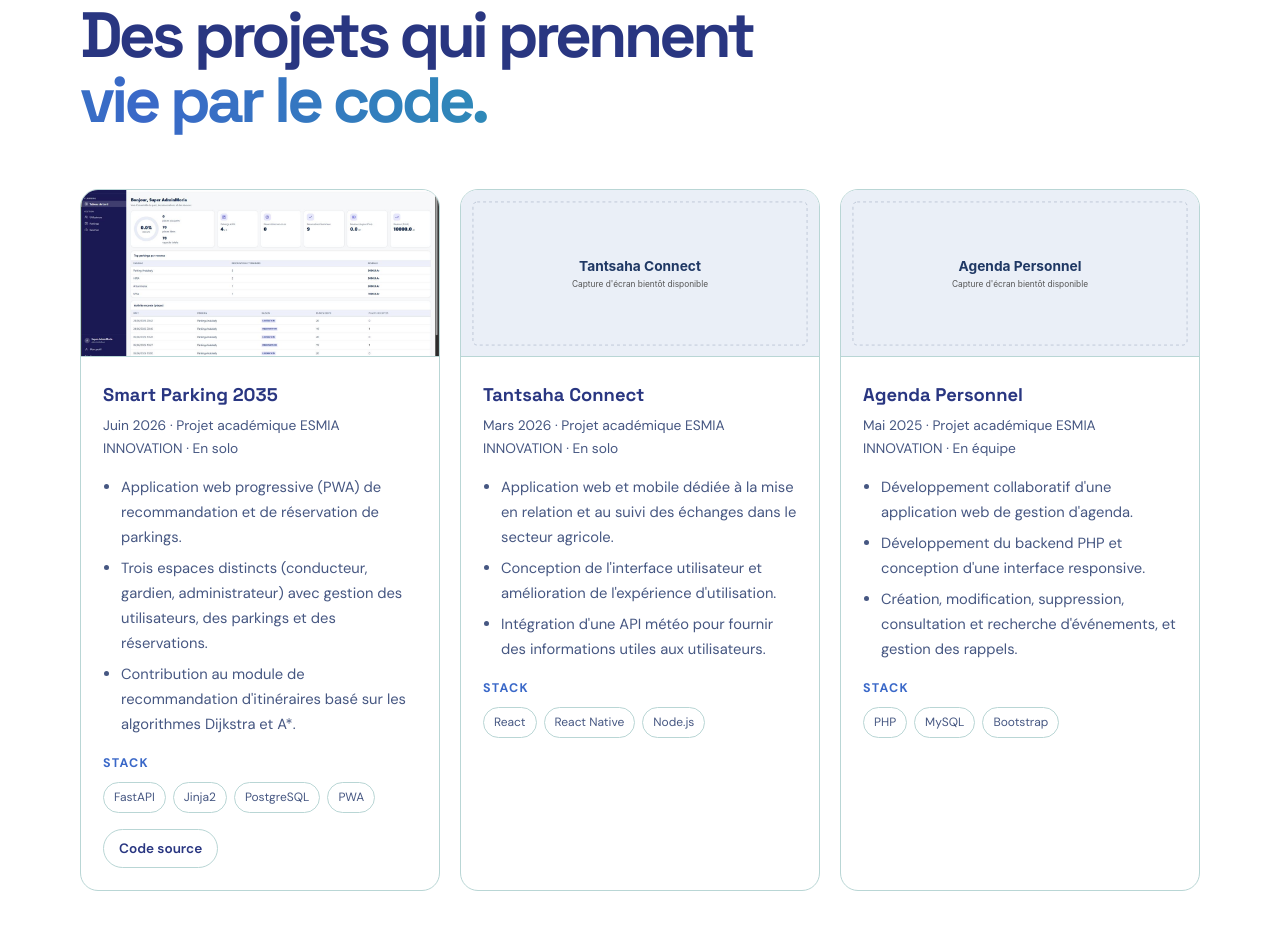
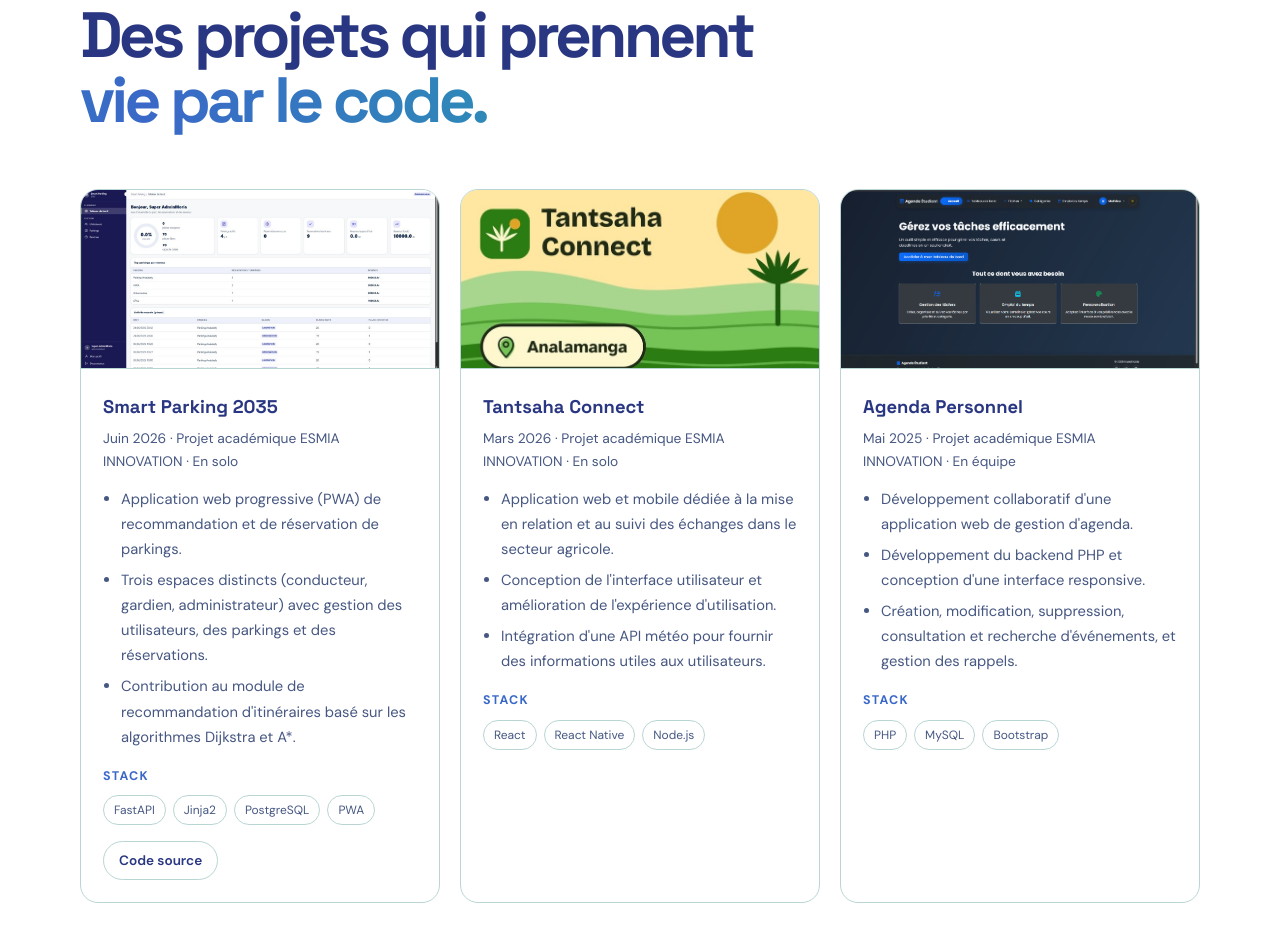
Before and after one commit to Mathieu-35/portfolio, a plain HTML site: page index.html in a window 1280 px wide. Shown: the part 1531-2472 px from the top of the page. Drawn offline with Linux system fonts and the light colour scheme.

Commit message:
Ajout des captures des projets Tantsaha Connect et Agenda Personnel

```diff
--- a/css/style.css
+++ b/css/style.css
@@ -664,8 +664,10 @@ nav a[aria-current="true"] {
 .card img {
   width: 100%;
   height: auto;
-  aspect-ratio: 2.15;
+  aspect-ratio: 2 / 1;
   object-fit: cover;
+  object-position: top center;
+  background: var(--soft);
   border-bottom: 1px solid var(--line);
   transition: transform 0.7s ease;
 }
--- a/index.html
+++ b/index.html
@@ -40,7 +40,11 @@
         "name": "Mathieu Randriamoria",
         "jobTitle": "Développeur Full-Stack",
         "email": "mailto:randriamoria7@gmail.com",
-        "address": { "@type": "PostalAddress", "addressLocality": "Antananarivo", "addressCountry": "MG" },
+        "address": {
+          "@type": "PostalAddress",
+          "addressLocality": "Antananarivo",
+          "addressCountry": "MG"
+        },
         "alumniOf": "ESMIA",
         "sameAs": [
           "https://github.com/Mathieu-35",
@@ -165,7 +169,9 @@
         <div class="wrap about-grid">
           <div class="section-heading reveal">
             <span class="eyebrow">01 — Profil</span>
-            <h2>Construire des expériences<br /><em>utiles et élégantes.</em></h2>
+            <h2>
+              Construire des expériences<br /><em>utiles et élégantes.</em>
+            </h2>
           </div>
           <div class="about-copy reveal">
             <p>
@@ -203,7 +209,7 @@
                 src="assets/images/smart-parking.jpg"
                 alt="Tableau de bord administrateur de Smart Parking 2035"
                 width="1200"
-                height="560"
+                height="602"
                 loading="lazy"
               />
               <div class="card-body">
@@ -246,12 +252,11 @@
             </article>
 
             <article class="card reveal">
-              <!-- TODO : remplacer par une vraie capture d'écran -->
               <img
-                src="assets/images/tantsaha-connect.svg"
-                alt="Aperçu du projet Tantsaha Connect"
-                width="1200"
-                height="560"
+                src="assets/images/tantsaha-connect-card.jpg"
+                alt="Écran d'accueil de l'application mobile Tantsaha Connect"
+                width="739"
+                height="370"
                 loading="lazy"
               />
               <div class="card-body">
@@ -261,8 +266,8 @@
                 </p>
                 <ul class="points">
                   <li>
-                    Application web et mobile dédiée à la mise en relation et
-                    au suivi des échanges dans le secteur agricole.
+                    Application web et mobile dédiée à la mise en relation et au
+                    suivi des échanges dans le secteur agricole.
                   </li>
                   <li>
                     Conception de l'interface utilisateur et amélioration de
@@ -284,12 +289,11 @@
             </article>
 
             <article class="card reveal">
-              <!-- TODO : remplacer par une vraie capture d'écran -->
               <img
-                src="assets/images/agenda-personnel.svg"
-                alt="Aperçu du projet Agenda Personnel"
-                width="1200"
-                height="560"
+                src="assets/images/agenda-personnel.png"
+                alt="Page d'accueil de l'application Agenda Étudiant"
+                width="1918"
+                height="973"
                 loading="lazy"
               />
               <div class="card-body">
```
Also changed, not shown: assets/images/agenda-personnel.png (added), assets/images/tantsaha-connect-card.jpg (added), assets/images/tantsaha-connect.jpeg (added).
